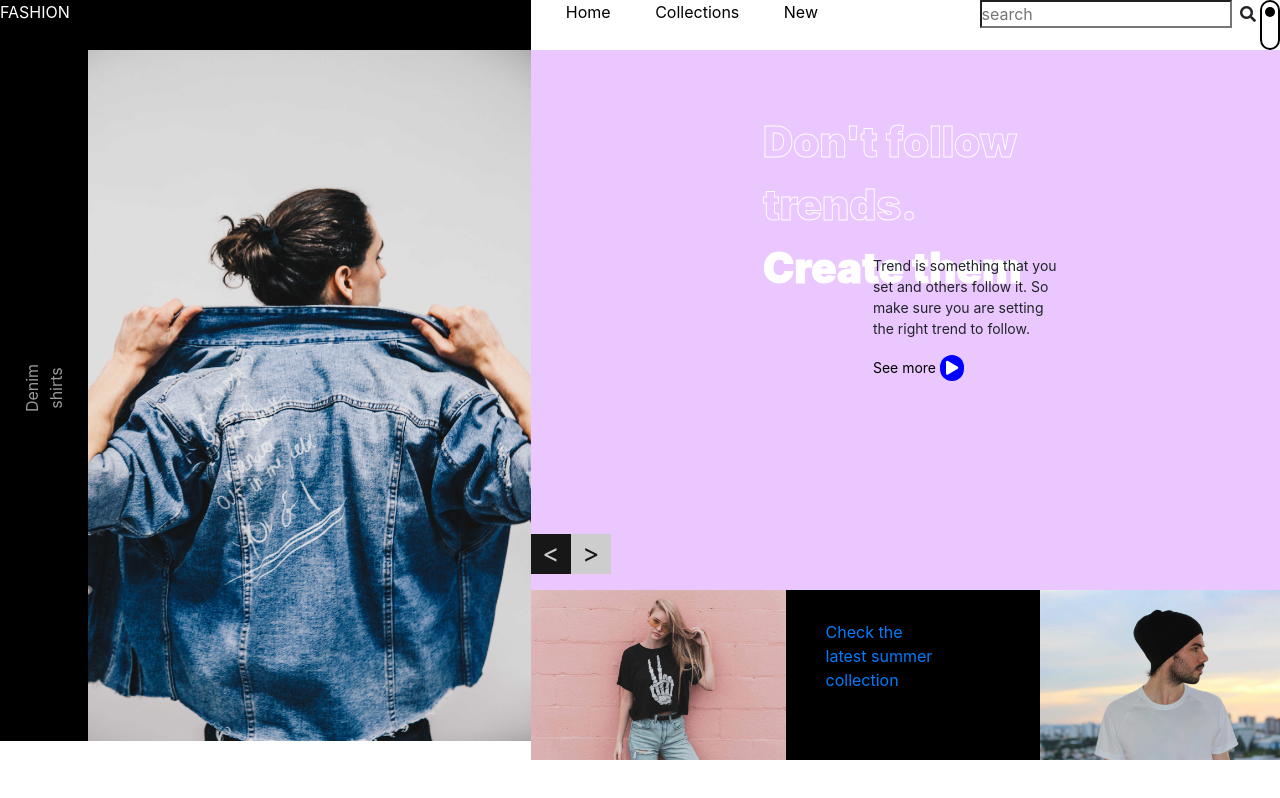
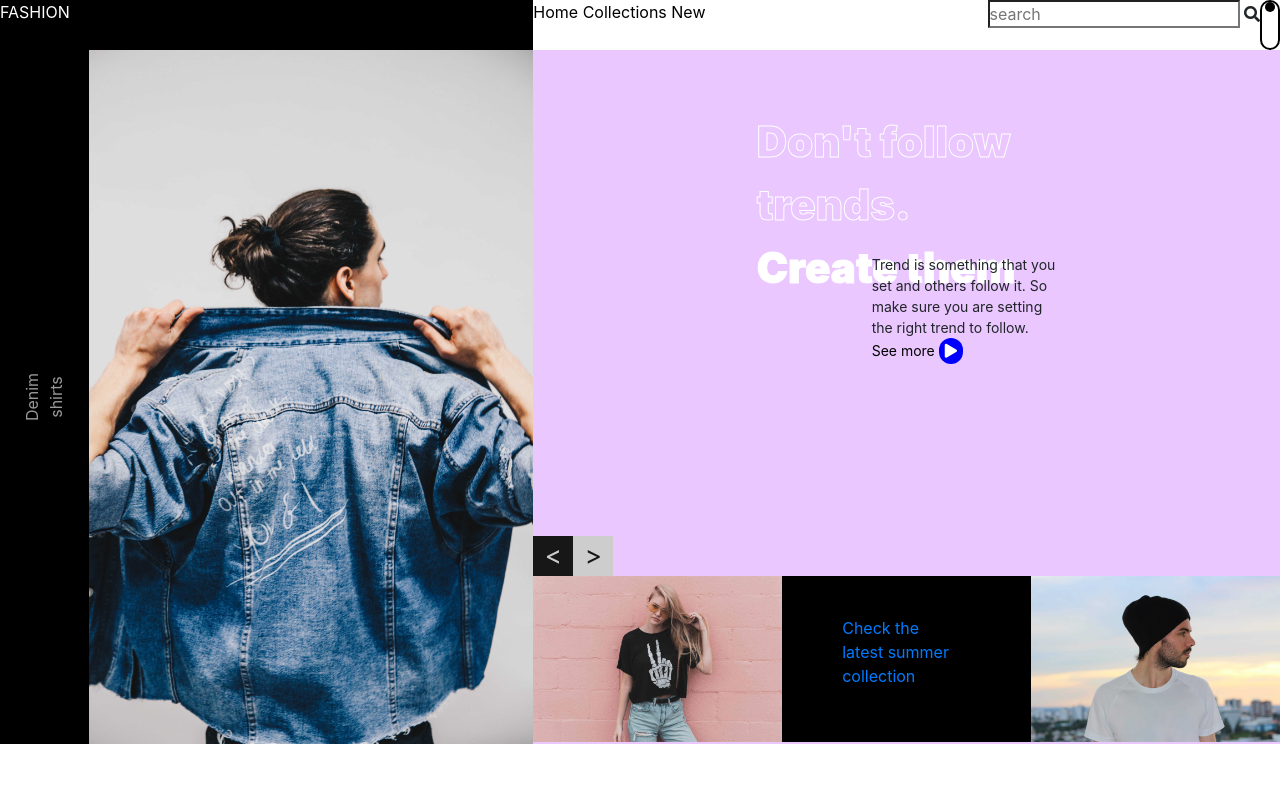
Before and after one commit to chingu-voyages/v9-toucans-team-15, a plain HTML site: page index.html in a window 1280 px wide. Drawn offline with nearby package versions, Linux system fonts and the light colour scheme.

Commit message:
pages width problem solved

```diff
--- a/css/main.css
+++ b/css/main.css
@@ -102,20 +102,15 @@ textarea {
    Author's custom styles
    ========================================================================== */
   * {
-    padding: 0;
-    margin: 0;
+    padding: 0 !important;
+    margin: 0 !important;
   }
 
-   img {
+  img {
     max-width:100%;
   }
 
   /*Main-layout*/
-  body {
-    height: 100vh;
-    overflow: auto;
-  }
-
   #nav .holder {
     display:flex;
     justify-content: space-between;
@@ -176,15 +171,13 @@ textarea {
 
   #section-2 {
     background-color: #eac7ff;
-    max-width: 100%;
-    padding: 0;
   }
 
   .slogan {
     max-width: 100%;
     width: 400px;
-    margin: auto;
-    padding: 60px 50px;
+    margin: auto !important;
+    padding: 60px 50px !important;
     height: 70%;
   }
 
@@ -204,14 +197,14 @@ textarea {
   .explain {
     max-width: 100%;
     width: 310px;
-    margin: -60px auto 0px auto;
-    padding-left: 110px;
+    margin: -45px auto 0px auto !important;
+    padding-left: 115px !important;
     font-size: 14px;
   }
   .explain i {
     color:#fff;
     background-color: blue;
-    padding:6px;
+    padding:6px !important;
     border-radius: 20px;
   }
 
@@ -219,22 +212,19 @@ textarea {
     display: flex;
     max-width: 100%;
     height: auto;
-    margin: 0;
   }
 
   .bottom-holder div:nth-child(1) {
     flex:2;
-    padding: 0;
   }
   .bottom-holder div:nth-child(2) {
     flex:1;
     background-color: #000;
     color: #fff !important;
-    padding: 30px 40px;
+    padding: 40px 60px !important;
   }
   .bottom-holder div:nth-child(3) {
     flex:2;
-    padding: 0;
   }
   /*End of main-layout*/
   /*Navigation styling*/
@@ -480,12 +470,8 @@ textarea {
     display: none;
   }
 
-  #nav li {
-    padding: 0 2px;
-  }
-
   .bottom-holder div:nth-child(2) {
     font-size: 14px;
-    padding: 0;
+    padding: 15px 20px !important;
   }
 }
--- a/index.html
+++ b/index.html
@@ -60,7 +60,7 @@
   <!-- START OF FIRST SECTION CONTAINING THE CONTENT -->
   <section id="splash">
     <div class="holder row">
-      <div class="half col-sm-12 col-md-5" id="section-1">
+      <div class="col-sm-12 col-lg-5" id="section-1">
         <div class="vertical-text">
           <p>Denim shirts</p>
         </div>
@@ -68,7 +68,7 @@
           <img src="img/parker-whitson-1350806-unsplash.jpg">
         </div>
       </div>
-      <div class="half col-sm-12 col-md-7" id="section-2">
+      <div class="col-sm-12 col-lg-7" id="section-2">
         <div class="slogan">
           <p class="big-text">
             Don't follow trends. <span> Create them</span>
```
